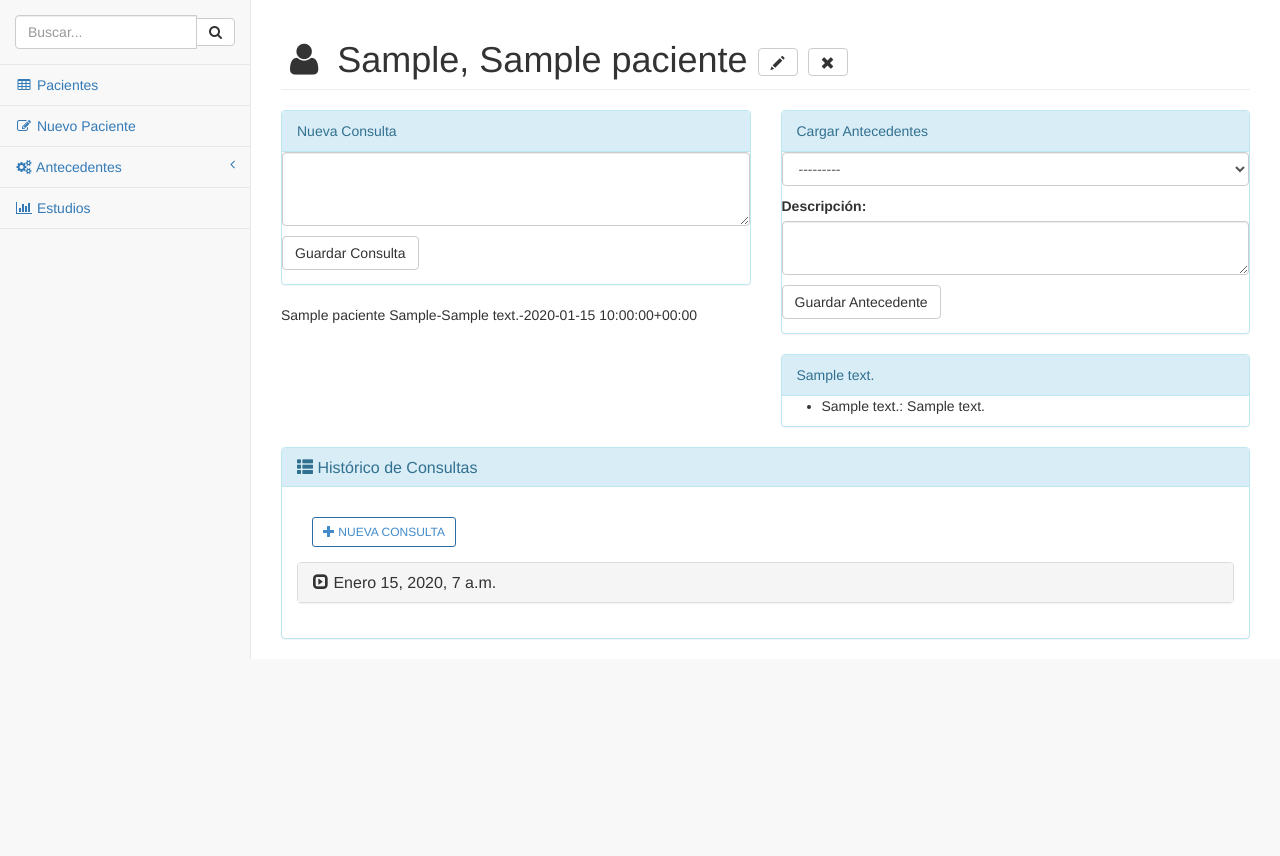
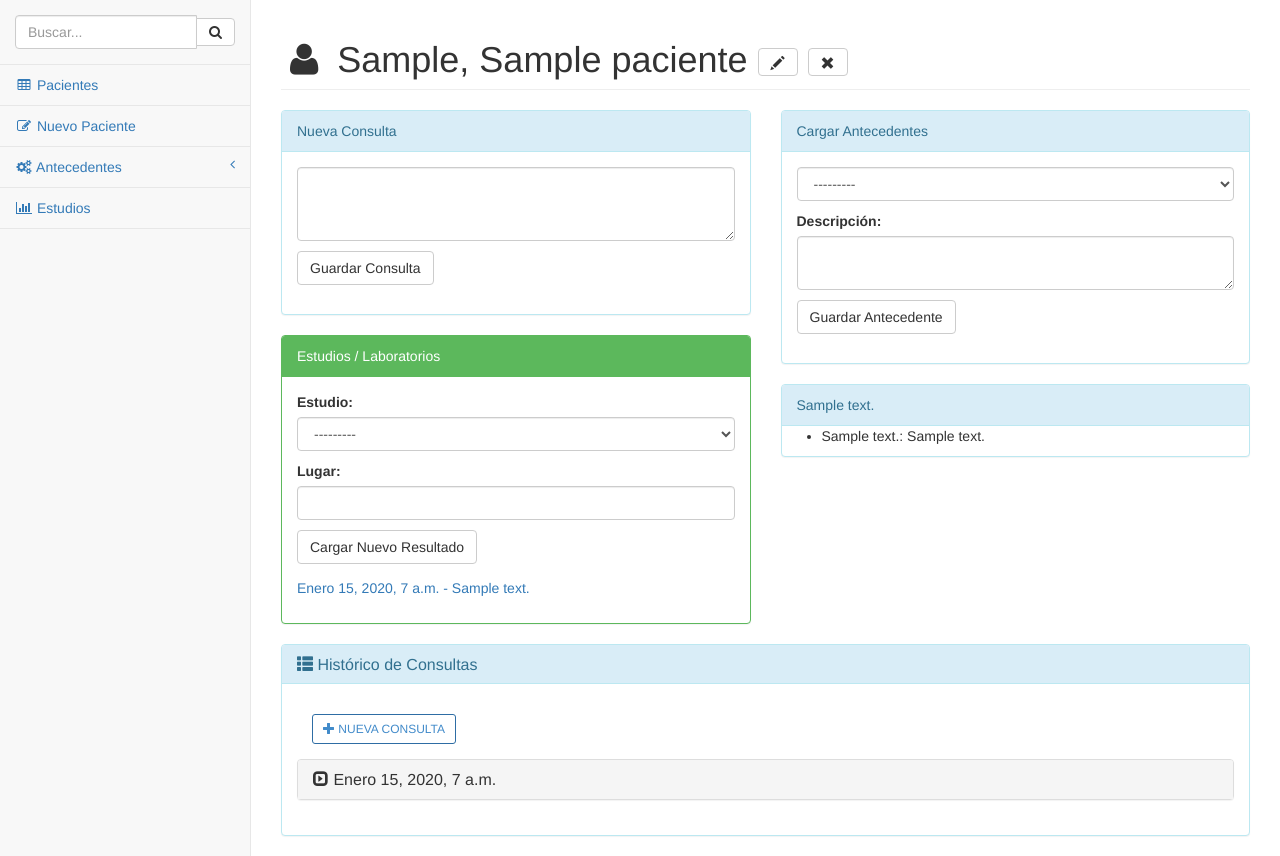
Before and after one commit to emilopez/fava, a Django app: page /paciente/1/hc/ in a window 1280 px wide. Shown: the part 51-907 px from the top of the page. Before the commit the page ends 710 px from the top, so only its background shows below. Run offline with Django 3.2, Linux system fonts and the light colour scheme; a user stored in the database is signed in; tables that the repository leaves empty hold one stand-in row (values such as "Sample post"); some libraries are stand-ins or nearby versions.

Commit message:
creando el resultado de un estudiog

```diff
--- a/hc/forms.py
+++ b/hc/forms.py
@@ -91,11 +91,11 @@ class HistoricoForm(forms.ModelForm):
             'texto': forms.Textarea(attrs={'class': 'form-control', 'rows':'2'}),
         }
 
-# class ResultadoForm(forms.ModelForm):
-#     class Meta:
-#         model = Resultado
-#         fields = ('fecha','lugar', )
-#         widgets = {
-#                 'fecha': forms.TextInput(attrs={'class': 'form-control'}),
-#                 'lugar': forms.TextInput(attrs={'class': 'form-control'}),
-#         }
+class ResultadoForm(forms.ModelForm):
+    class Meta:
+        model = Resultado
+        fields = ('estudio','lugar', )
+        widgets = {
+                'estudio': forms.Select(attrs={'class': 'form-control'}),
+                'lugar': forms.TextInput(attrs={'class': 'form-control'}),
+        }
--- a/hc/models.py
+++ b/hc/models.py
@@ -45,7 +45,7 @@ class Paciente(models.Model):
 class Consulta(models.Model):
     paciente = models.ForeignKey('hc.Paciente', related_name='consultas',null=True, blank=True)
     fecha = models.DateTimeField(auto_now=True)   # Almacena la fecha actual
-    entrada = models.TextField(blank=True, null=True)
+    entrada = models.TextField()
 
     class Meta:
         ordering = ["-fecha"]
@@ -111,9 +111,13 @@ class Resultado(models.Model):
     lugar = models.TextField(blank=True, null=True)
     def __str__(self):
         return '{}-{}-{}'.format(self.paciente, self.estudio, self.fecha)
+    class Meta:
+        ordering = ["-fecha"]
 
 class Valor(models.Model):
     """Valor resultado de cada parametro de un estudio"""
     resultado = models.ForeignKey('hc.Resultado')
     parametro = models.ForeignKey('hc.Parametro')
     texto = models.TextField(blank=True, null=True)
+    def __str__(self):
+        return '{}-{}'.format(self.resultado, self.parametro.texto)
--- a/hc/templates/hc/hc_editar.html
+++ b/hc/templates/hc/hc_editar.html
@@ -15,24 +15,37 @@
     <div class="col-lg-6">
         <div class="panel panel-info">
             <div class="panel-heading"> Nueva Consulta</div>
+            <div class="panel-body">
                 <form method="POST" role="form">{% csrf_token %}
                     {{ form_consulta.as_p }}
                     <button type="submit" class="btn btn-default" name='nueva_consulta'>Guardar Consulta</button>
                 </form>
             </div>
+        </div>
+        <div class="panel panel-green">
+            <div class="panel-heading">Estudios / Laboratorios </div>
+                <div class="panel-body">
+                    <form method="POST" role="form">{% csrf_token %}
+                        {{ form_resultado_estudio.as_p }}
+                        <button type="submit" class="btn btn-default" name='nuevo_resultado_estudio'>Cargar Nuevo Resultado</button>
+                    </form>
                     {% for resultado in paciente.resultado_set.all %}
-            {{resultado}}
+                        <p><a href="#">{{resultado.fecha}} - {{resultado.estudio}}</a></p>
                     {% empty %}
                         Ningún estudio
                     {% endfor %}
                 </div>
+        </div>
+    </div>
     <div class="col-lg-6">
         <div class="panel panel-info">
             <div class="panel-heading"> Cargar Antecedentes </div>
+            <div class="panel-body">
                 <form method="POST" role="form">{% csrf_token %}
                     {{ form_historico_antecedente.as_p }}
                     <button type="submit" class="btn btn-default" name='nuevo_antecedente'>Guardar Antecedente</button>
                 </form>
+            </div>
         </div>
             <div class="panel panel-info">
                 {% for historico in paciente.historico_set.all %}
--- a/hc/views.py
+++ b/hc/views.py
@@ -1,8 +1,7 @@
 from django.shortcuts import render, get_object_or_404, redirect
 from django.contrib.auth.decorators import login_required
 from .models import Paciente, Profesional, Antecedente, TipoAntecedente, Estudio, Parametro, Resultado
-from .forms import PacienteForm, ConsultaForm, AntecedenteForm, TipoAntecedenteForm, EstudioForm, ParametroForm, HistoricoForm
-# , ResultadoForm
+from .forms import PacienteForm, ConsultaForm, AntecedenteForm, TipoAntecedenteForm, EstudioForm, ParametroForm, HistoricoForm, ResultadoForm
 
 from datetime import date
 
@@ -125,12 +124,18 @@ def hc_editar(request, pk):
         elif 'nuevo_antecedente' in request.POST:
             form_historico_antecedente = HistoricoForm(request.POST)
             if form_historico_antecedente.is_valid():
-                form_historico_antecedente = form_historico_antecedente.save(commit=False)
-                form_historico_antecedente.paciente = paciente
-                form_historico_antecedente.save()
+                historico_antecedente = form_historico_antecedente.save(commit=False)
+                historico_antecedente.paciente = paciente
+                historico_antecedente.save()
+        elif 'nuevo_resultado_estudio' in request.POST:
+            form_resultado_estudio = ResultadoForm(request.POST)
+            if form_resultado_estudio.is_valid():
+                resultado_estudio = form_resultado_estudio.save(commit=False)
+                resultado_estudio.paciente = paciente
+                resultado_estudio.save()
         return redirect('hc_editar', pk=pk)
     else:
         form_consulta = ConsultaForm()
         form_historico_antecedente = HistoricoForm()
-        # form_resultado = ResultadoForm()
-    return render(request, 'hc/hc_editar.html', {'paciente': paciente, 'form_consulta':form_consulta, 'form_historico_antecedente':form_historico_antecedente})
+        form_resultado_estudio = ResultadoForm()
+    return render(request, 'hc/hc_editar.html', {'paciente': paciente, 'form_consulta':form_consulta, 'form_historico_antecedente':form_historico_antecedente, 'form_resultado_estudio':form_resultado_estudio})
```
Lines whose indentation alone changed are shown as unchanged.
